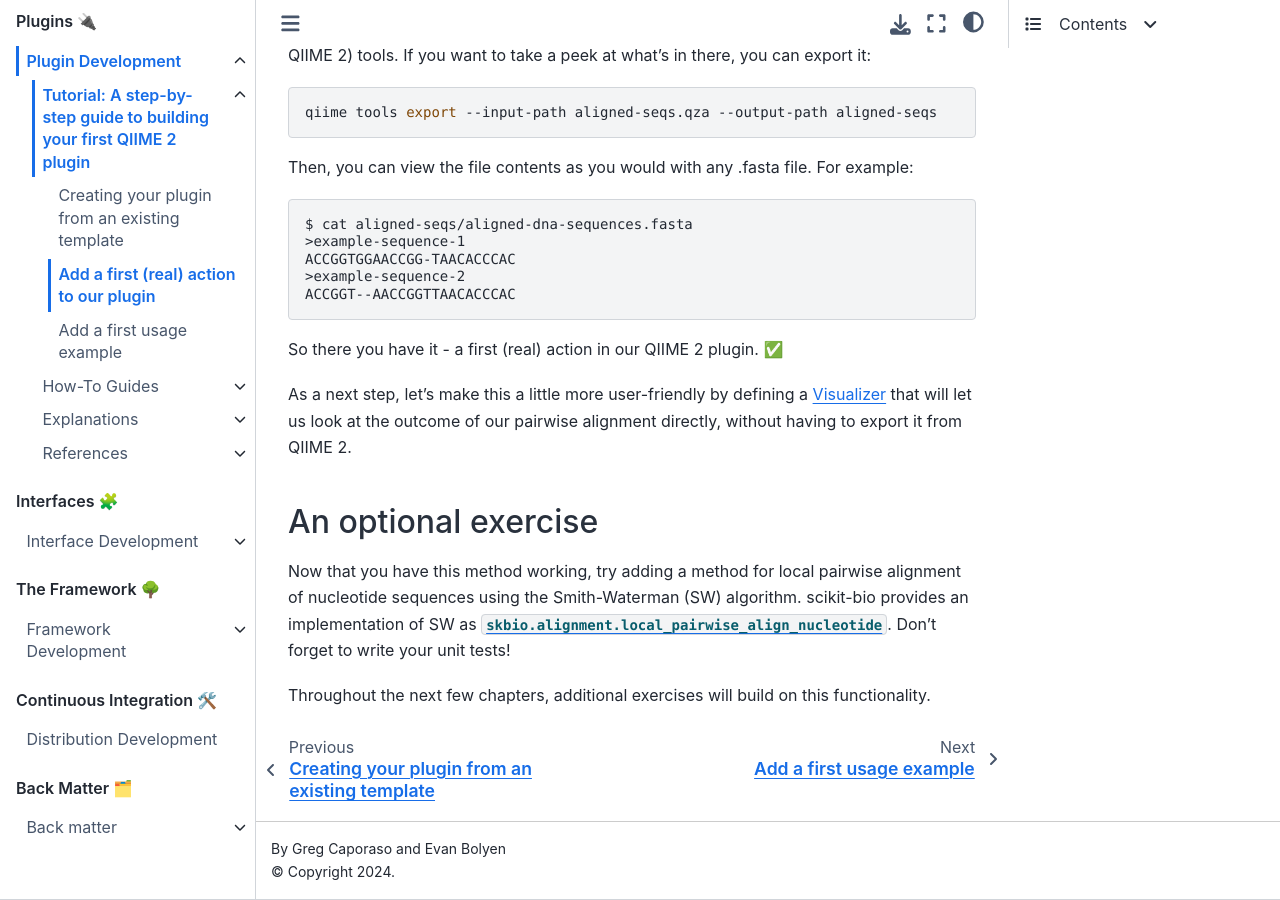
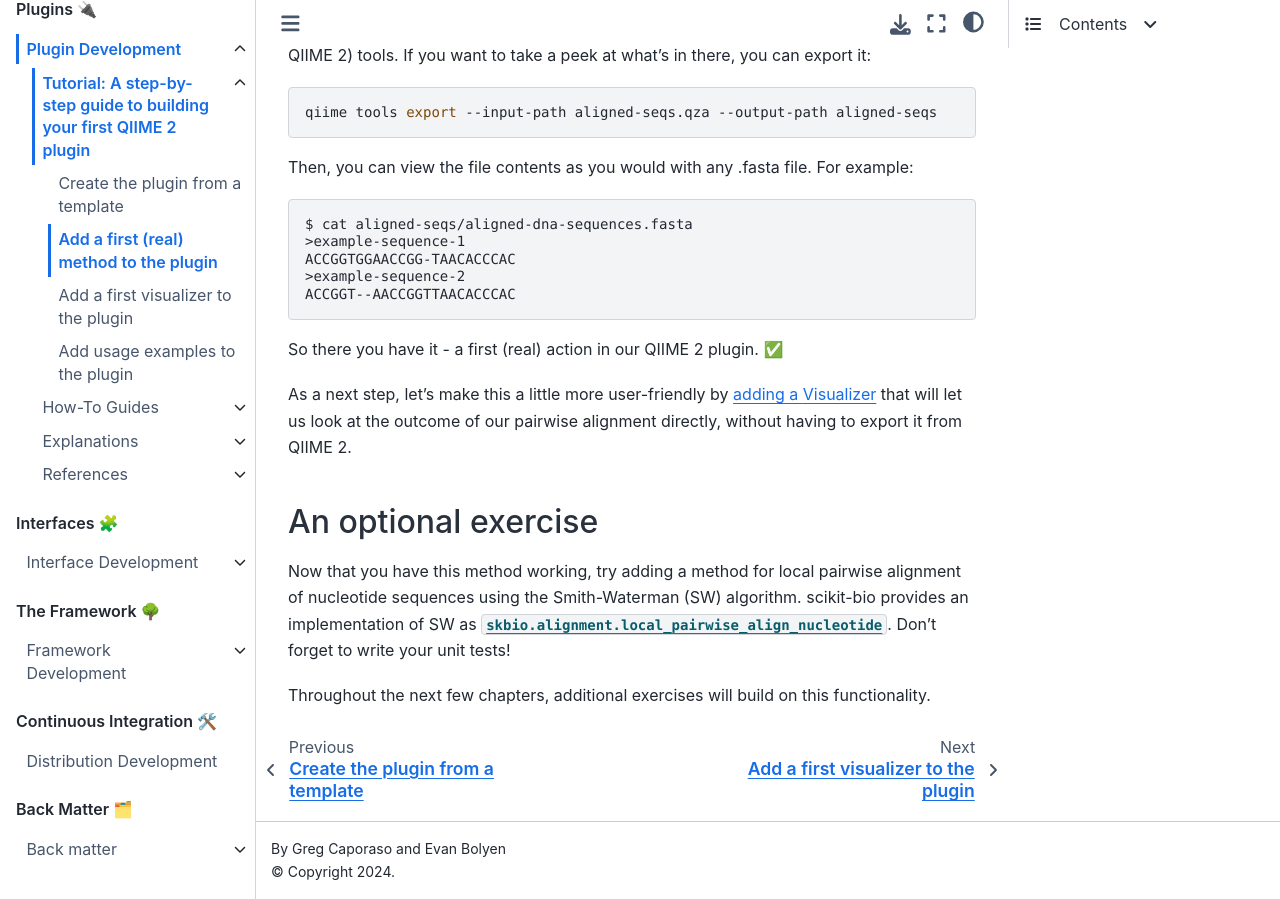
Before and after one commit to caporaso-lab/developing-with-qiime2, a Jupyter Book: the page built from book/plugins/tutorials/add-nw-align-method.md, in a window 1280 px wide and 900 px high, scrolled down 17739 px. Built offline with Jupyter Book 1.0.4 settings and Sphinx 7.4.7 and the Sphinx Book theme 1.1.4, drawn with Linux system fonts in a browser that asks for light colours; pages that are not in the unit, such as notebooks, are missing from menus; cross-references to code outside the pages are shown as plain code; some of the changed text lies outside the part shown.

Commit message:
text clean-ups

```diff
--- a/book/_toc.yml
+++ b/book/_toc.yml
@@ -20,7 +20,8 @@ parts:
           sections:
             - file: plugins/tutorials/create-from-template
             - file: plugins/tutorials/add-nw-align-method
-            - file: plugins/tutorials/add-nw-align-usage-example
+            - file: plugins/tutorials/add-alignment-visualizer
+            - file: plugins/tutorials/add-usage-examples
         - file: plugins/how-to-guides/intro
           sections:
             - file: plugins/how-to-guides/set-up-development-environment
--- /dev/null
+++ b/book/plugins/tutorials/add-alignment-visualizer.md
@@ -0,0 +1,7 @@
+# Add a first visualizer to the plugin
+
+In the last chapter we created a first method for our plugin which performed pairwise alignment of DNA sequences.
+We were able to run this to generate an alignment, but we didn't have any way to visualize the result without exporting it from QIIME 2.
+In this lesson we'll address that by adding a {term}`Visualizer` to our plugin which takes a `TabularMSA` artifact as input (which is what our previous action generated as output), and generates a `Visualization` that we can review using [QIIME 2 View](https://view.qiime2.org).
+
+**This section is incomplete.**
--- a/book/plugins/tutorials/add-nw-align-method.md
+++ b/book/plugins/tutorials/add-nw-align-method.md
@@ -1,4 +1,4 @@
-# Add a first (real) action to our plugin
+# Add a first (real) method to the plugin
 
 At the most basic level, a QIIME 2 {term}`action` is simply an annotation of a Python function that describes in detail the inputs and outputs to that function.
 Here we'll create a powerful action that illustrates this idea.
@@ -727,7 +727,7 @@ ACCGGT--AACCGGTTAACACCCAC
 
 So there you have it - a first (real) action in our QIIME 2 plugin. ✅
 
-As a next step, let's make this a little more user-friendly by defining a {term}`Visualizer` that will let us look at the outcome of our pairwise alignment directly, without having to export it from QIIME 2.
+As a next step, let's make this a little more user-friendly by [adding a {term}`Visualizer`](add-alignment-visualizer) that will let us look at the outcome of our pairwise alignment directly, without having to export it from QIIME 2.
 
 ## An optional exercise
 
--- a/book/plugins/tutorials/add-nw-align-usage-example.md
+++ b/book/plugins/tutorials/add-usage-examples.md
@@ -1,5 +1,5 @@
 (add-nw-align-usage)=
-# Add a first usage example
+# Add usage examples to the plugin
 
 Your new functionality isn't *really* done until you document it, so let's do that now.
 This will ensure that users know how to use your code, and will give them something to try after they install your plugin to convince them that it's working.
--- a/book/plugins/tutorials/create-from-template.md
+++ b/book/plugins/tutorials/create-from-template.md
@@ -1,5 +1,5 @@
 (plugin-from-template)=
-# Creating your plugin from an existing template
+# Create the plugin from a template
 
 The easiest way to create a new QIIME 2 plugin is using our [Cookiecutter template](https://cookiecutter.readthedocs.io/en/stable/), which can be found at https://github.com/caporaso-lab/cookiecutter-qiime2-plugin.
 Here we'll work through building your QIIME 2 plugin from this template.
```
Also changed, not shown: book/plugins/tutorials/intro.md (+5 -0 lines).
